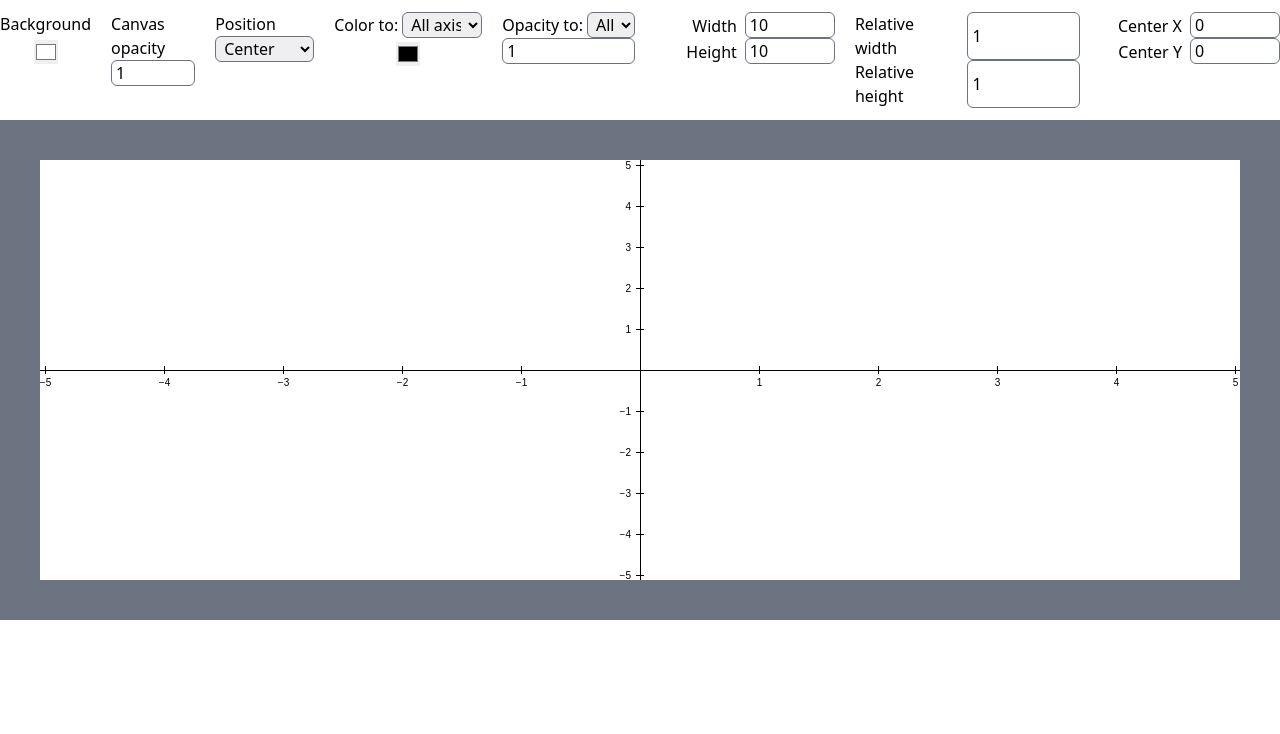
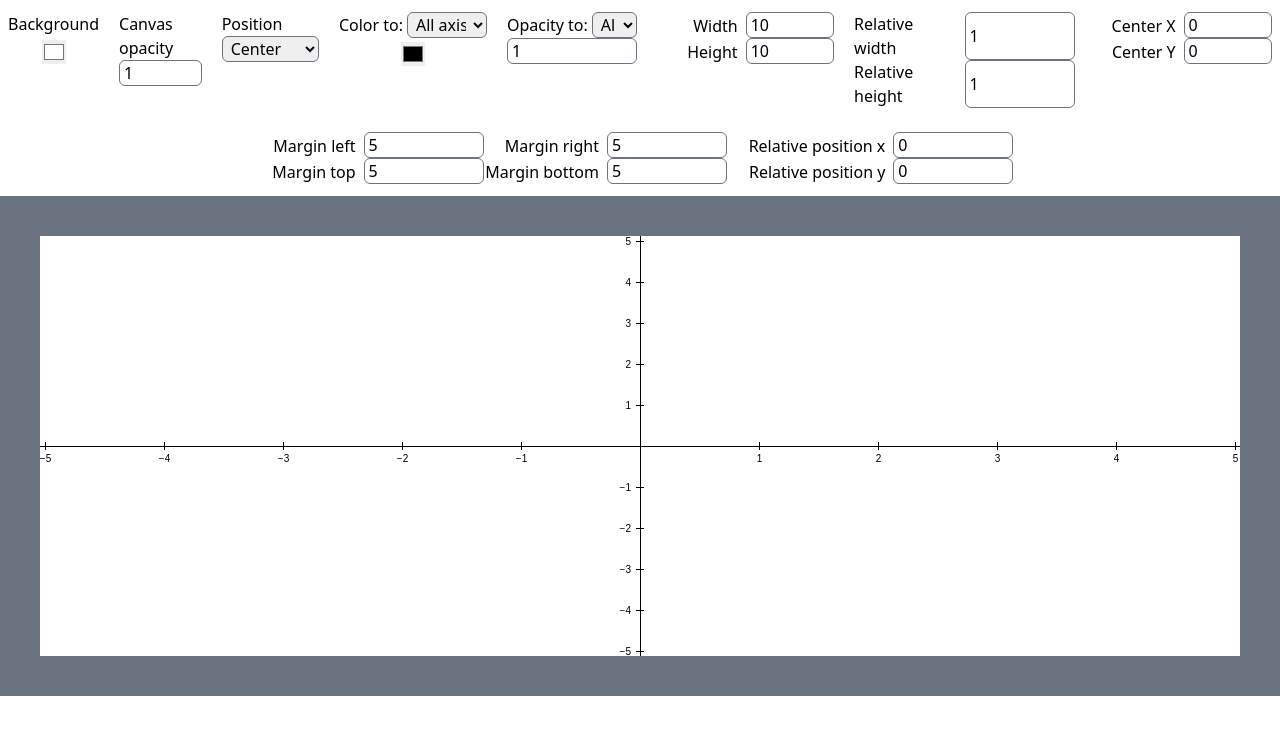
Before and after one commit to JhoselinRam/Project_Chyntia, a Next.js app: page / in a window 1280 px wide. Shown: the top 734 px of the page. Built offline with nearby package versions, Linux system fonts and the light colour scheme.

Commit message:
Station 15/12/22 1

```diff
--- a/src/pages/index.tsx
+++ b/src/pages/index.tsx
@@ -129,6 +129,56 @@ export default function Home() {
     Graph.center({y:position});
   }
 
+  function changeMarginLeft(e:ChangeEvent){
+    const margin = parseFloat((e.target as HTMLInputElement).value);
+    Graph.margin({left:margin});
+  }
+
+  function changeMarginRight(e:ChangeEvent){
+    const margin = parseFloat((e.target as HTMLInputElement).value);
+    Graph.margin({right:margin});
+  }
+
+  function changeMarginTop(e:ChangeEvent){
+    const margin = parseFloat((e.target as HTMLInputElement).value);
+    Graph.margin({top:margin});
+  }
+
+  function changeMarginBottom(e:ChangeEvent){
+    const margin = parseFloat((e.target as HTMLInputElement).value);
+    Graph.margin({bottom:margin});
+  }
+
+  function changeRelativePositionX(e:ChangeEvent){
+    const position = parseFloat((e.target as HTMLInputElement).value);
+    Graph.relativePosition({x:position});
+  }
+
+  function changeRelativePositionY(e:ChangeEvent){
+    const position = parseFloat((e.target as HTMLInputElement).value);
+    Graph.relativePosition({y:position});
+  }
+
+
+
+
+
+
+
+
+
+
+
+
+
+
+
+
+
+
+
+
+
 
 
 
@@ -141,7 +191,7 @@ export default function Home() {
 
   return (
     <>
-    <div className="flex flex-col justify-center items-center">
+    <div className="flex flex-col justify-center items-center px-2">
 
       <div className="flex items-start justify-center gap-5 my-3">
 
@@ -219,6 +269,26 @@ export default function Home() {
         </div>
 
       </div>
+      <div className="flex items-start justify-center gap-5 my-3">
+
+        <div className="grid grid-cols-4">
+          <p className="place-self-end mr-2">Margin left</p>
+          <input type="number" className="border border-gray-500 rounded-md w-full px-1 max-w-[120px]" step={1} defaultValue={5} onChange={changeMarginLeft}/>
+          <p className="place-self-end mr-2">Margin right</p>
+          <input type="number" className="border border-gray-500 rounded-md w-full px-1 max-w-[120px]" step={1} defaultValue={5} onChange={changeMarginRight}/>
+          <p className="place-self-end mr-2">Margin top</p>
+          <input type="number" className="border border-gray-500 rounded-md w-full px-1 max-w-[120px]" step={1} defaultValue={5} onChange={changeMarginTop}/>
+          <p className="place-self-end mr-2">Margin bottom</p>
+          <input type="number" className="border border-gray-500 rounded-md w-full px-1 max-w-[120px]" step={1} defaultValue={5} onChange={changeMarginBottom}/>
+        </div>
+        <div className="grid grid-cols-2">
+          <p className="place-self-end mr-2">Relative position x</p>
+          <input type="number" className="border border-gray-500 rounded-md w-full px-1 max-w-[120px]" step={0.01} defaultValue={0} onChange={changeRelativePositionX}/>
+          <p className="place-self-end mr-2">Relative position y</p>
+          <input type="number" className="border border-gray-500 rounded-md w-full px-1 max-w-[120px]" step={0.01} defaultValue={0} onChange={changeRelativePositionY}/>
+        </div>
+
+      </div>
 
     </div>
 
--- a/src/resourses/Graph2D/Graph2D.ts
+++ b/src/resourses/Graph2D/Graph2D.ts
@@ -85,6 +85,10 @@ function Grap2D(svg : SVGSVGElement) : Graph2D_Type{
     graphHandler.getRelativeSize = config.getRelativeSize;
     graphHandler.center = config.center;
     graphHandler.getCenter = config.getCenter;
+    graphHandler.margin = config.margin;
+    graphHandler.getMargin = config.getMargin;
+    graphHandler.relativePosition = config.relativePosition;
+    graphHandler.getRelativePosition = config.getRelativePosition;
 
 
     //Setup configuration
@@ -160,7 +164,11 @@ export type Graph2D_Type = {
     relativeSize : (arg0:Canvas_Size)=>Graph2D_Type,
     getRelativeSize : ()=>Canvas_Size,
     center :  (arg0:Center_Type)=>Graph2D_Type,
-    getCenter : ()=>Center_Type
+    getCenter : ()=>Center_Type,
+    margin : (arg0:Margin_Type)=>Graph2D_Type,
+    getMargin : ()=>Margin_Type,
+    relativePosition : (arg0:Relative_Position)=>Graph2D_Type,
+    getRelativePosition : ()=>Relative_Position
 }
 
 export type Graph2D_AxisType = "rectangular" | "polar" | "x-log" | "y-log" | "log-log";
@@ -199,3 +207,15 @@ export type Center_Type = {
     x ?: number,
     y ?: number
 }
+
+export type Margin_Type = {
+    left ?: number,
+    right ?: number,
+    top ? : number,
+    bottom ?: number
+}
+
+export type Relative_Position = {
+    x ?: number,
+    y ?: number
+}
--- a/src/resourses/Graph2D/tools/Config.ts
+++ b/src/resourses/Graph2D/tools/Config.ts
@@ -1,4 +1,4 @@
-import { Canvas_Size, Center_Type, Graph2D_Type } from "../Graph2D";
+import { Canvas_Size, Center_Type, Graph2D_Type, Margin_Type, Relative_Position } from "../Graph2D";
 import { Config_Type, Method_Generator_Props } from "../Graph2D_Types/types";
 
 function Config({graphHandler, state}:Method_Generator_Props) : Config_Type{
@@ -15,6 +15,7 @@ function Config({graphHandler, state}:Method_Generator_Props) : Config_Type{
     function size({width, height}:Canvas_Size) : Graph2D_Type{
         if(state.scale == null || state.axis.compute == null) return graphHandler;
         if(width===state.config.width && height===state.config.height) return graphHandler;
+        if(width==null && height==null) return graphHandler;
 
         if(width != null) state.config.width = width;
         if(height != null) state.config.height = height;
@@ -38,6 +39,7 @@ function Config({graphHandler, state}:Method_Generator_Props) : Config_Type{
     function relativeSize({width, height}:Canvas_Size) : Graph2D_Type{
         if(state.render == null) return graphHandler;
         if(width === state.config.relativeWidth && height === state.config.relativeHeight) return graphHandler;
+        if(width==null && height==null) return graphHandler;
 
         if(width != null) state.config.relativeWidth = width < 0 ? 0 : width;
         if(height != null) state.config.relativeHeight = height < 0 ? 0 : height;
@@ -61,6 +63,7 @@ function Config({graphHandler, state}:Method_Generator_Props) : Config_Type{
     function center({x, y}:Center_Type) : Graph2D_Type{
         if(state.scale == null || state.axis.compute == null) return graphHandler;
         if(x===state.config.centerX && y===state.config.centerY) return graphHandler;
+        if(x==null && y==null) return graphHandler;
 
         if(x != null) state.config.centerX = x;
         if(y != null) state.config.centerY = y;
@@ -81,21 +84,60 @@ function Config({graphHandler, state}:Method_Generator_Props) : Config_Type{
 //---------------------------------------------------------
 //----------------------- Margin --------------------------
 
-    //---------------------------------------------------------
+    function margin({left, right, top, bottom} : Margin_Type) : Graph2D_Type{
+        if(state.scale == null || state.axis.compute == null) return graphHandler;
+        if(left === state.config.marginStart &&
+           right === state.config.marginEnd &&
+           top === state.config.marginTop &&
+           bottom === state.config.marginBottom) return  graphHandler;
+        if(left==null && right==null && top==null && bottom==null) return graphHandler;
 
+        if(left!=null) state.config.marginStart = left;
+        if(right!=null) state.config.marginEnd = right;
+        if(top!=null) state.config.marginTop = top;
+        if(bottom!=null) state.config.marginBottom = bottom;
 
+        state.scale.compute();
+        state.axis.compute();
 
-    //---------------------------------------------------------
+        return graphHandler;
+    }
 
+    function getMargin() : Margin_Type{
+        return {
+            left : state.config.marginStart,
+            right : state.config.marginEnd,
+            top : state.config.marginTop,
+            bottom : state.config.marginBottom
+        }
+    }
 
+//---------------------------------------------------------
+//------------------ Relative poition ---------------------
 
-    //---------------------------------------------------------
+    function relativePosition({x, y}:Relative_Position) : Graph2D_Type{
+        if(x===state.config.relativePositionX && y===state.config.relativePositionY) return graphHandler;
+        if(x==null && y==null) return graphHandler;
 
+        const svgWidth = state.svg.clientWidth;
+        const svgHeight = state.svg.clientHeight;
+        if(x!=null) state.config.relativePositionX = x;
+        if(y!=null) state.config.relativePositionY = y;
+        const newPositionX = svgWidth * state.config.relativePositionX;
+        const newPositionY = svgHeight * state.config.relativePositionY;
 
+        state.canvas
+            .style("transform", `translate(${newPositionX}px,${newPositionY}px)`)
 
-    //---------------------------------------------------------
+        return graphHandler;
+    }
 
-
+    function getRelativePosition() : Relative_Position{
+        return {
+            x : state.config.relativePositionX,
+            y : state.config.relativePositionY
+        }
+    }
 
 //---------------------------------------------------------
 
@@ -106,7 +148,11 @@ function Config({graphHandler, state}:Method_Generator_Props) : Config_Type{
         relativeSize,
         getRelativeSize,
         center,
-        getCenter
+        getCenter,
+        margin,
+        getMargin,
+        relativePosition,
+        getRelativePosition
     };
 }
 
```
Also changed, not shown: src/resourses/Graph2D/Graph2D_Types/types.ts (+6 -2 lines).
